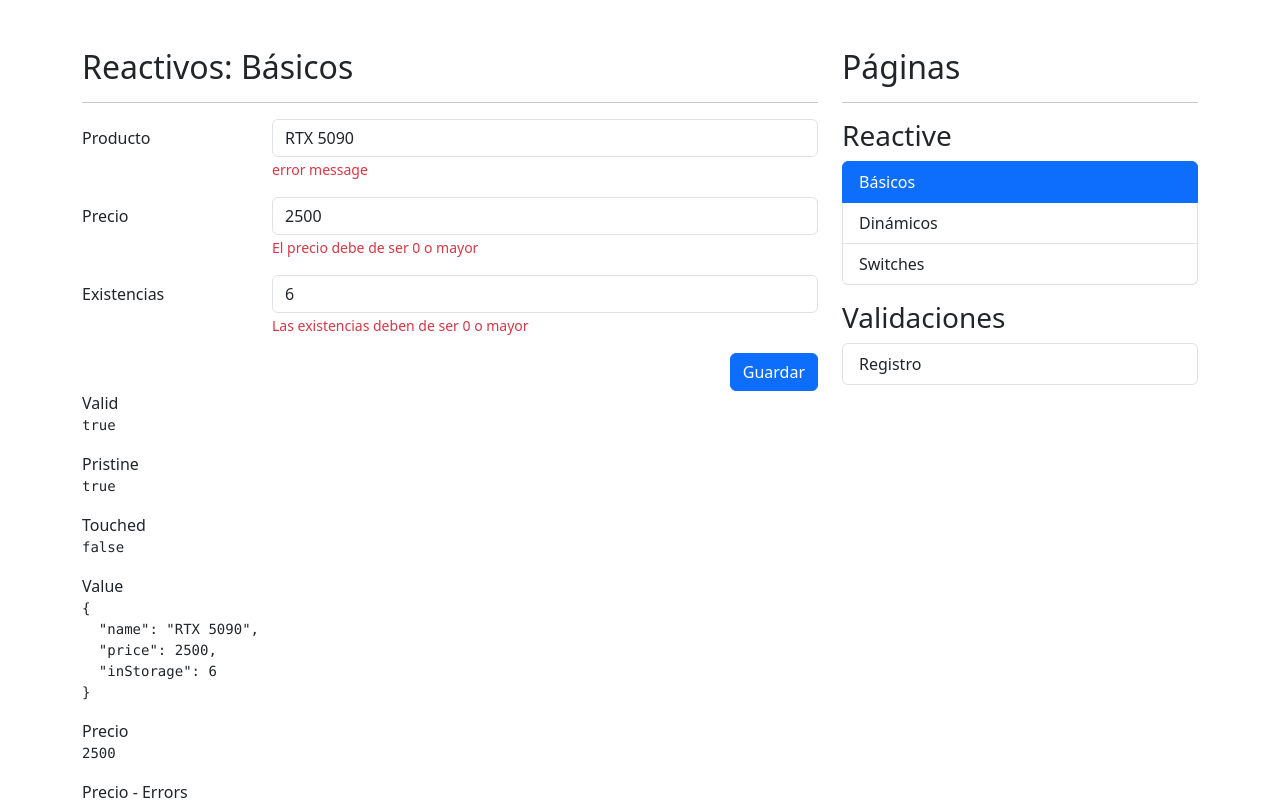
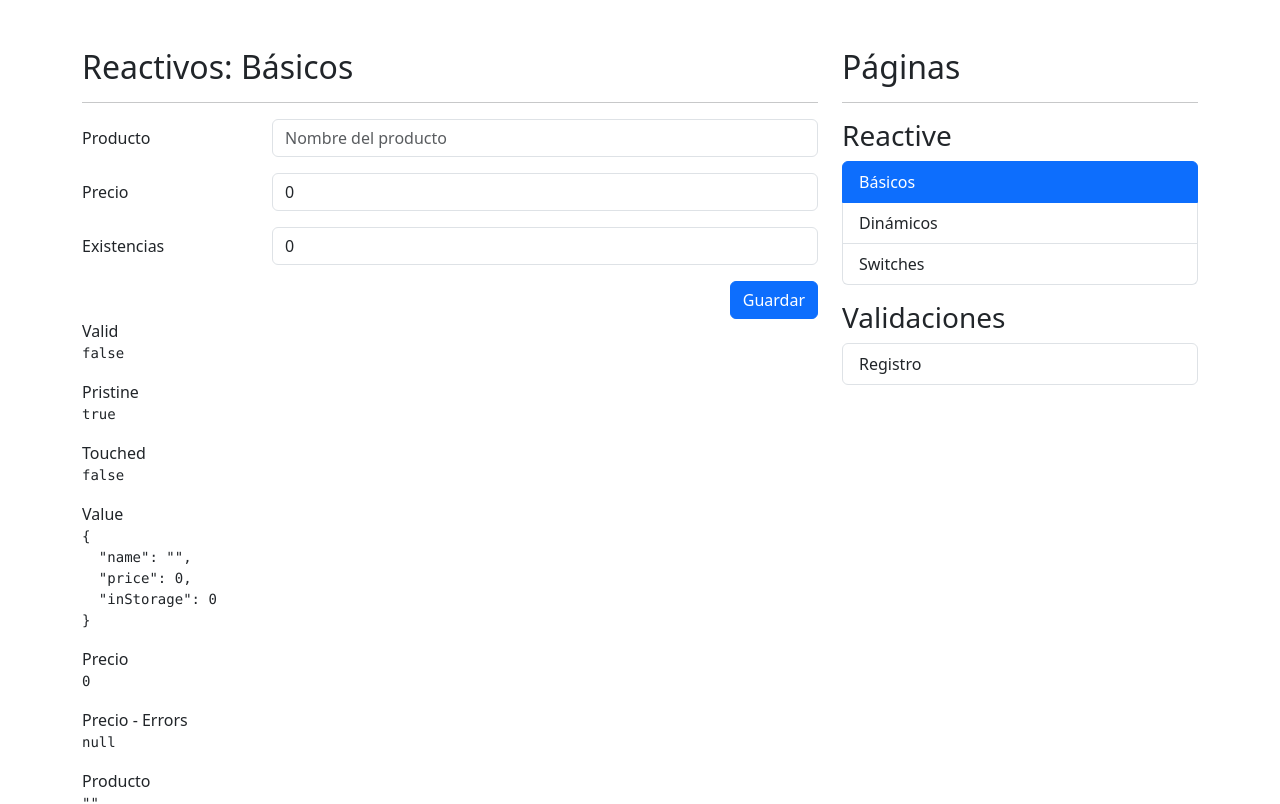
Before and after one commit to suslobo/07-formApp, an Angular app: page /reactive/basic in a window 1280 px wide. Shown: the top 804 px of the page. Built offline with nearby package versions, Linux system fonts and the light colour scheme.

Commit message:
Métodos de ayuda para los errores

```diff
--- a/src/app/reactive/pages/basic-page/basic-page.component.html
+++ b/src/app/reactive/pages/basic-page/basic-page.component.html
@@ -17,10 +17,12 @@
                            formControlName="name"
                            placeholder="Nombre del producto">
 
-                    <span class="form-text text-danger">
-                        <!-- Debe de ser de 3 letras -->
-                        error message
+                    <span *ngIf="isValidField('name')"
+                          class="form-text text-danger">
+                          {{ getFieldError('name') }}
                     </span>
+
+
                 </div>
             </div>
 
@@ -32,8 +34,9 @@
                            class="form-control"
                            formControlName="price"
                            placeholder="Precio del producto">
-                    <span class="form-text text-danger">
-                        El precio debe de ser 0 o mayor
+                    <span *ngIf="isValidField('price')"
+                    class="form-text text-danger">
+                        El precio debe de ser 0 o mayor.
                     </span>
                 </div>
             </div>
@@ -47,7 +50,8 @@
                            formControlName="inStorage"
                            placeholder="Existencias del producto">
 
-                    <span class="form-text text-danger">
+                    <span *ngIf="isValidField('inStorage')"
+                    class="form-text text-danger">
                          Las existencias deben de ser 0 o mayor
                     </span>
                 </div>
--- a/src/app/reactive/pages/basic-page/basic-page.component.ts
+++ b/src/app/reactive/pages/basic-page/basic-page.component.ts
@@ -27,13 +27,43 @@
  constructor( private fb: FormBuilder) {}
   ngOnInit(): void {
     //aquí inicializamos el formulario y nos creamos una constante rtx5090
-    this.myForm.reset( rtx5090 );
-
+    // this.myForm.reset( rtx5090 );
   }
 
+  //validamos con un método
+  isValidField( field: string ): boolean | null {
+    return this.myForm.controls[field].errors
+      && this.myForm.controls[field].touched;
+  }
+
+  getFieldError( field: string): string | null {
+
+    if ( !this.myForm.controls[field]  ) return null; //si no tenemos ese campo no regresa nada
+
+    const errors = this.myForm.controls[field].errors || {}; //si es nulo regresa un objeto vacío
+
+    for (const key of Object.keys(errors)) {
+      switch( key) {
+        case 'required':
+          return 'Este campo es requerido';
+        case 'minlength':
+          return `Mínimo ${ errors['minlength'].requiredLength} caracters.`;
+
+      }
+    }
+
+    return null;
+  }
+
+
  onSave():void {
+
+  if (this.myForm.invalid) {
+    this.myForm.markAllAsTouched(); //marca todos los campos como si hubieran sido tocados
+    return;
+  }
+
   console.log(this.myForm.value);
-
   //restablecer el formulario
   this.myForm.reset({ price: 0, inStorage: 0 });
  }
```
